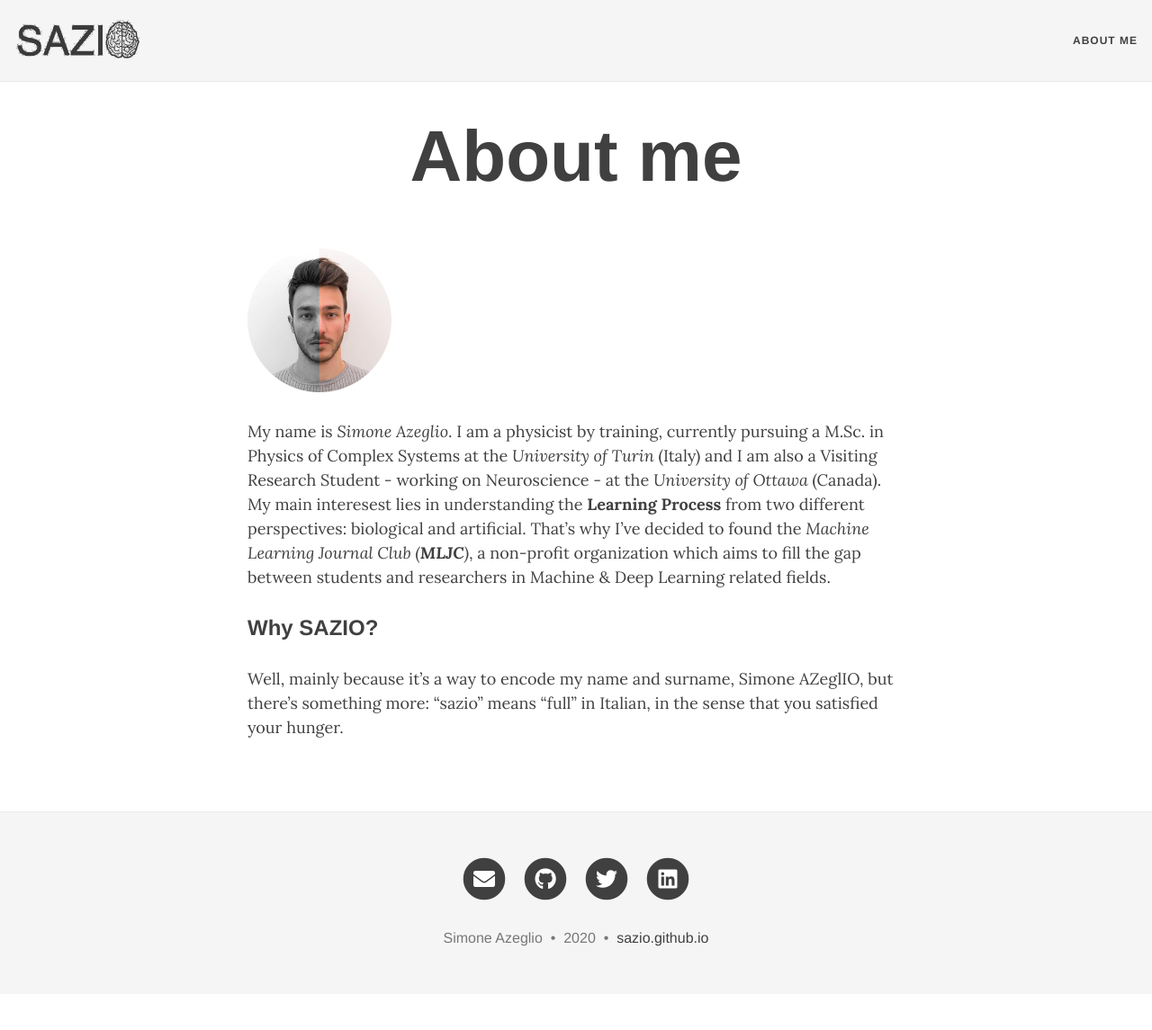
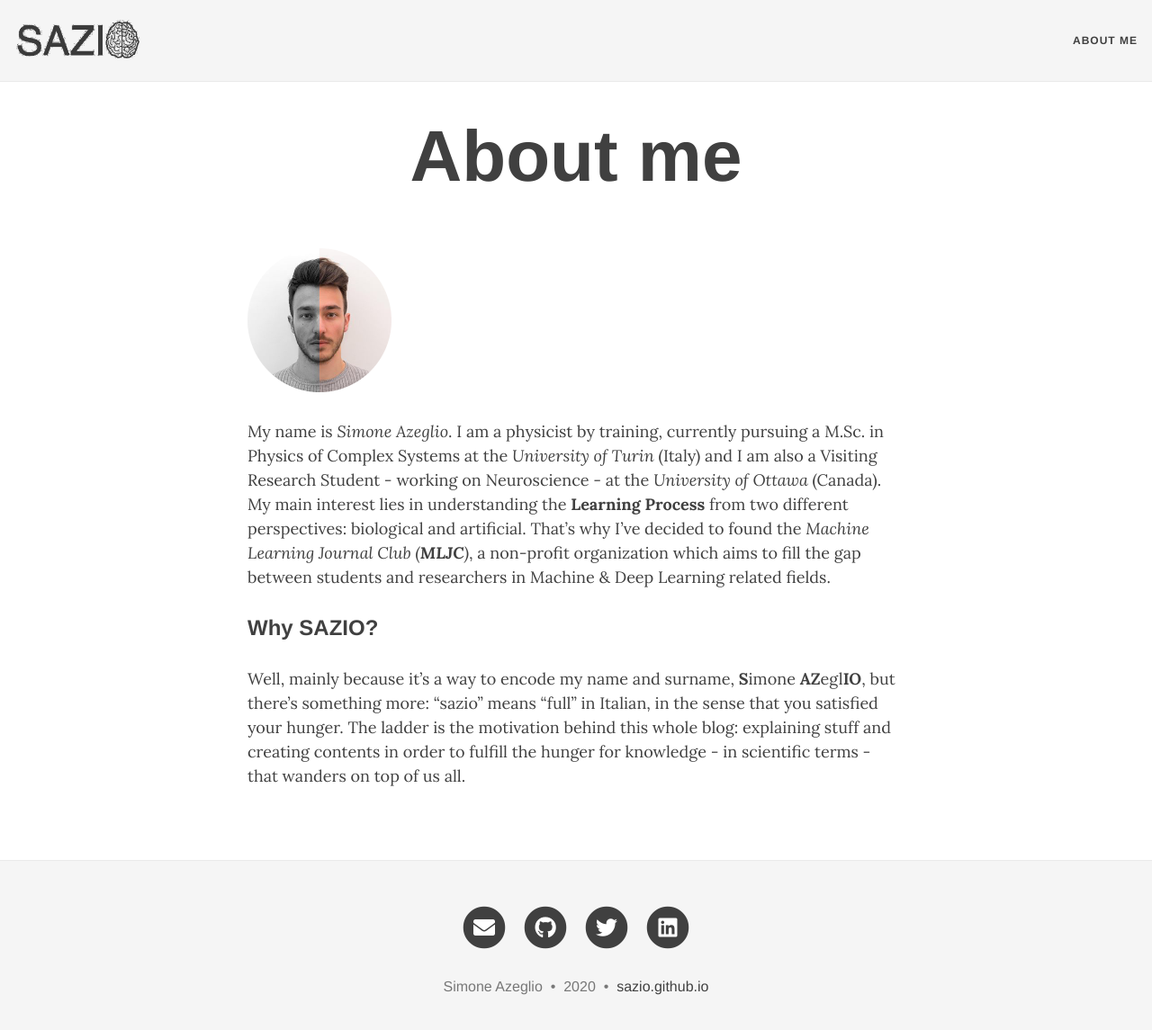
Before and after one commit to sazio/sazio___.github.io, a Jekyll site: the page built from aboutme.md, in a window 1280 px wide and 1159 px high. Shown: the top 1145 px of the window at 90% size. Built offline with Jekyll 4.4.1, drawn with Linux system fonts in a browser that asks for light colours; nearby versions of some CDN libraries.

Commit message:
Update aboutme.md

```diff
--- a/aboutme.md
+++ b/aboutme.md
@@ -6,7 +6,7 @@ subtitle:
 
 <img src="/assets/img/Me.png" width="160" height="160"/>
 
-My name is *Simone Azeglio*. I am a physicist by training, currently pursuing a M.Sc. in Physics of Complex Systems at the *University of Turin* (Italy) and I am also a Visiting Research Student - working on Neuroscience - at the *University of Ottawa* (Canada). My main interesest lies in understanding the **Learning Process** from two different perspectives: biological and artificial. That's why I've decided to found the *Machine Learning Journal Club (**MLJC**)*, a non-profit organization which aims to fill the gap between students and researchers in Machine & Deep Learning related fields.
+My name is *Simone Azeglio*. I am a physicist by training, currently pursuing a M.Sc. in Physics of Complex Systems at the *University of Turin* (Italy) and I am also a Visiting Research Student - working on Neuroscience - at the *University of Ottawa* (Canada). My main interest lies in understanding the **Learning Process** from two different perspectives: biological and artificial. That's why I've decided to found the *Machine Learning Journal Club (**MLJC**)*, a non-profit organization which aims to fill the gap between students and researchers in Machine & Deep Learning related fields.
 
 ### Why SAZIO?
-Well, mainly because it's a way to encode my name and surname, Simone AZeglIO, but there's something more: "sazio" means "full" in Italian, in the sense that you satisfied your hunger.
+Well, mainly because it's a way to encode my name and surname, **S**imone **AZ**egl**IO**, but there's something more: "sazio" means "full" in Italian, in the sense that you satisfied your hunger. The ladder is the motivation behind this whole blog: explaining stuff and creating contents in order to fulfill the hunger for knowledge - in scientific terms - that wanders on top of us all.
```
